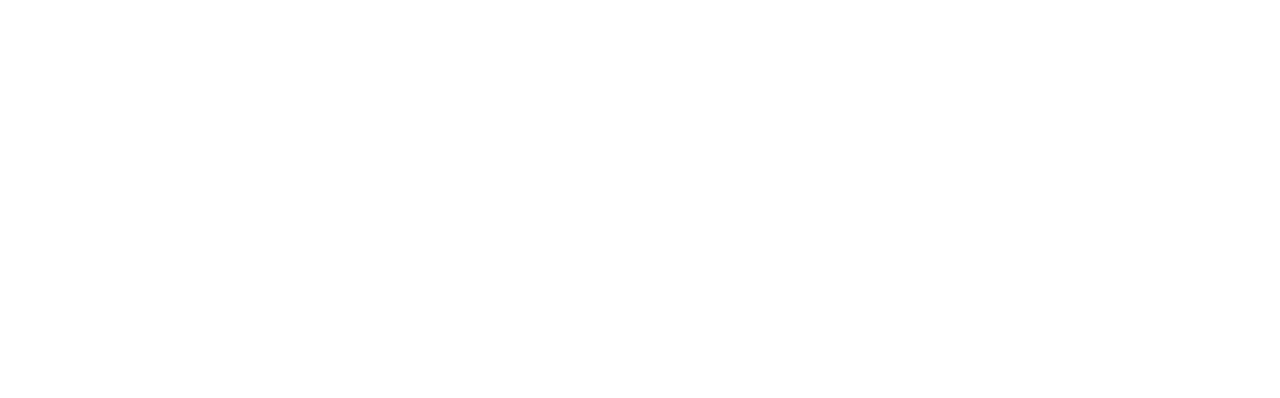
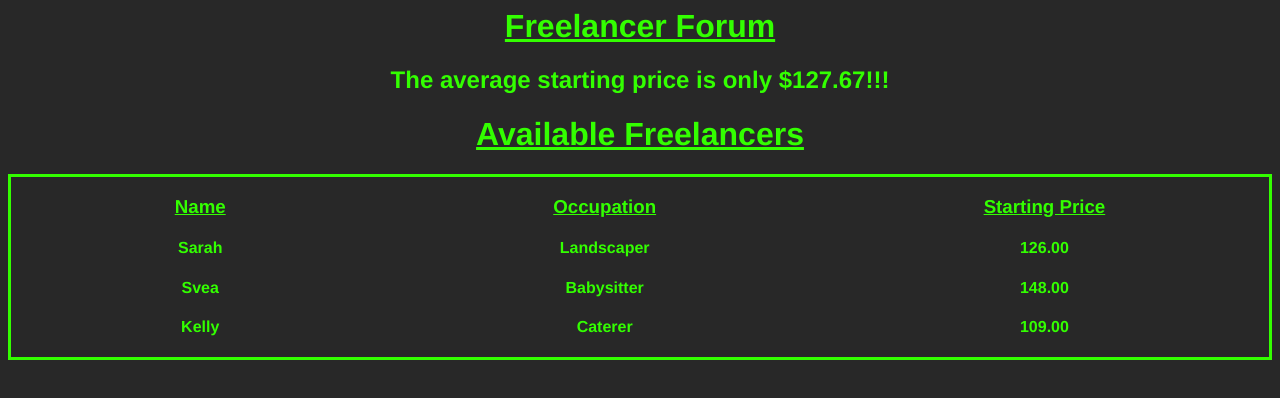
Before and after one commit to Scoopsies/FreelancerForum, a plain HTML site: page index.html in a window 1280 px wide. Drawn offline with Linux system fonts and the light colour scheme.

Commit message:
completed core of project

```diff
--- a/index.html
+++ b/index.html
@@ -1,6 +1,26 @@
 <html>
     <head>
         <title>Freelancer Forum</title>
+        <link rel="stylesheet" href="styles.css">
         <script src="script.js" defer></script>
     </head>
+    <body>
+        <h1>Freelancer Forum</h1>
+        <h2 class="averagePrice">The average starting price is $30</h3>
+        <h1>Available Freelancers</h1>
+        <div class="container">
+            <div>
+                <h3>Name</h3>
+                <div class="name"></div>
+            </div>
+            <div>
+                <h3>Occupation</h3>
+                <div class="occupation"></div>
+            </div>
+            <div>
+                <h3>Starting Price</h3>
+                <div class="price"></div>
+            </div>
+        </div>
+    </body>
 </html>
--- a/script.js
+++ b/script.js
@@ -0,0 +1,65 @@
+const names = ["Sarah", "Kelly", "Louis", "Hunter", "Gabby", "Svea", "Tracy", "Glenda", "Ronnie", "August", "Bryce"]
+const jobs = ["Artist", "Landscaper", "Plumber", "Web Developer", "Influencer", "Babysitter", "Mehcanic", "Carpenter", "Driver", "Caterer"]
+const nameHtml = document.querySelector(".name")
+const occupationHtml = document.querySelector(".occupation")
+const priceHtml = document.querySelector(".price")
+const averagePriceHtml = document.querySelector(".averagePrice")
+
+// Generates an object of name, job, and price(up to 150)
+function randListing(){
+    const nameListing = names[Math.floor(Math.random() * names.length)]
+    const jobListing = jobs[Math.floor(Math.random() * jobs.length)]
+    const priceListing = Math.ceil(Math.random() * 150)
+    const result = {
+        Name: nameListing,
+        Job: jobListing,
+        Price: priceListing
+    }
+    return result;
+}
+
+const listing = [
+    randListing(),
+    randListing(),
+]
+console.log(listing[0])
+
+//Calculates average price of listing.
+function avgPrice(){
+    let totalPrice = 0;
+    let totalListings = 0;
+    listing.forEach(randlisting =>{
+        totalPrice += randlisting.Price;
+        totalListings++
+    })
+    return (totalPrice / totalListings).toFixed(2)
+}
+// Keeps average price updated on HTML document.
+averagePriceHtml.innerHTML = `The average starting price is only $${avgPrice()}!!!`
+
+function render(){
+    const nameHeader = listing.map(obj =>{
+        return `<h4>${obj.Name}</h4>`
+    })
+    nameHtml.innerHTML = nameHeader.join('');
+
+    const jobHeader = listing.map(obj =>{
+        return `<h4>${obj.Job}</h4>`
+    })
+    occupationHtml.innerHTML = jobHeader.join('');
+
+    const priceHeader = listing.map(obj =>{
+        return `<h4>${(obj.Price).toFixed(2)}</h4>`
+    })
+    priceHtml.innerHTML = priceHeader.join('');
+
+    averagePriceHtml.innerHTML = `The average starting price is only $${avgPrice()}!!!`
+
+}
+render();
+
+setInterval(()=>{
+    const newListing = randListing();
+    listing.push(newListing);
+    render();
+}, 3000)
--- a/styles.css
+++ b/styles.css
@@ -0,0 +1,20 @@
+html{
+    background-color: rgb(40, 40, 40);
+    color:rgb(51, 255, 0);
+    font-family: 'Franklin Gothic Medium', 'Arial Narrow', Arial, sans-serif;
+}
+
+body{
+text-align: center;
+}
+
+.container{
+    display: flex;
+    justify-content: space-around;
+    border: solid 3px rgb(51, 255, 0);
+}
+
+h1,
+h3 {
+    text-decoration: underline;
+}
```
